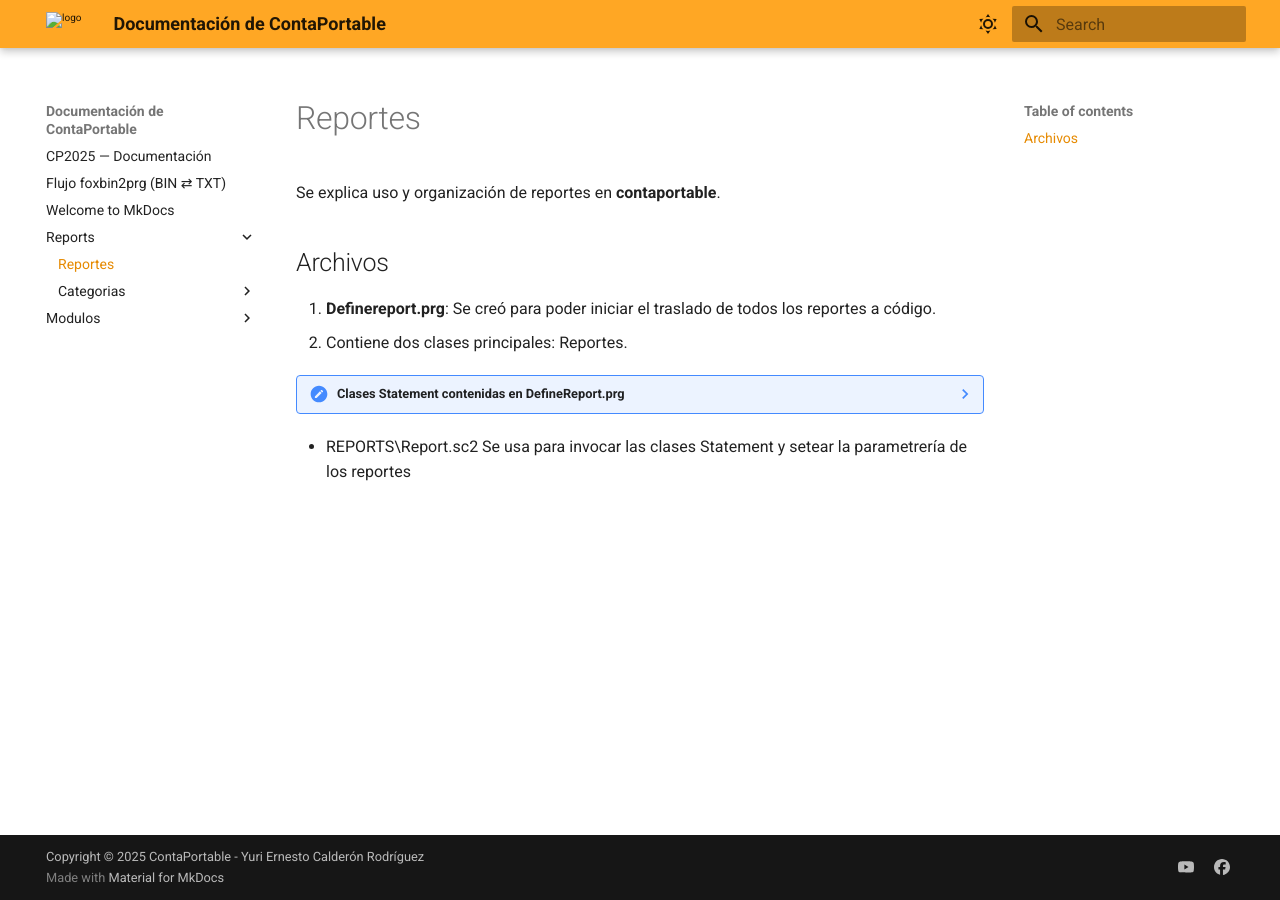
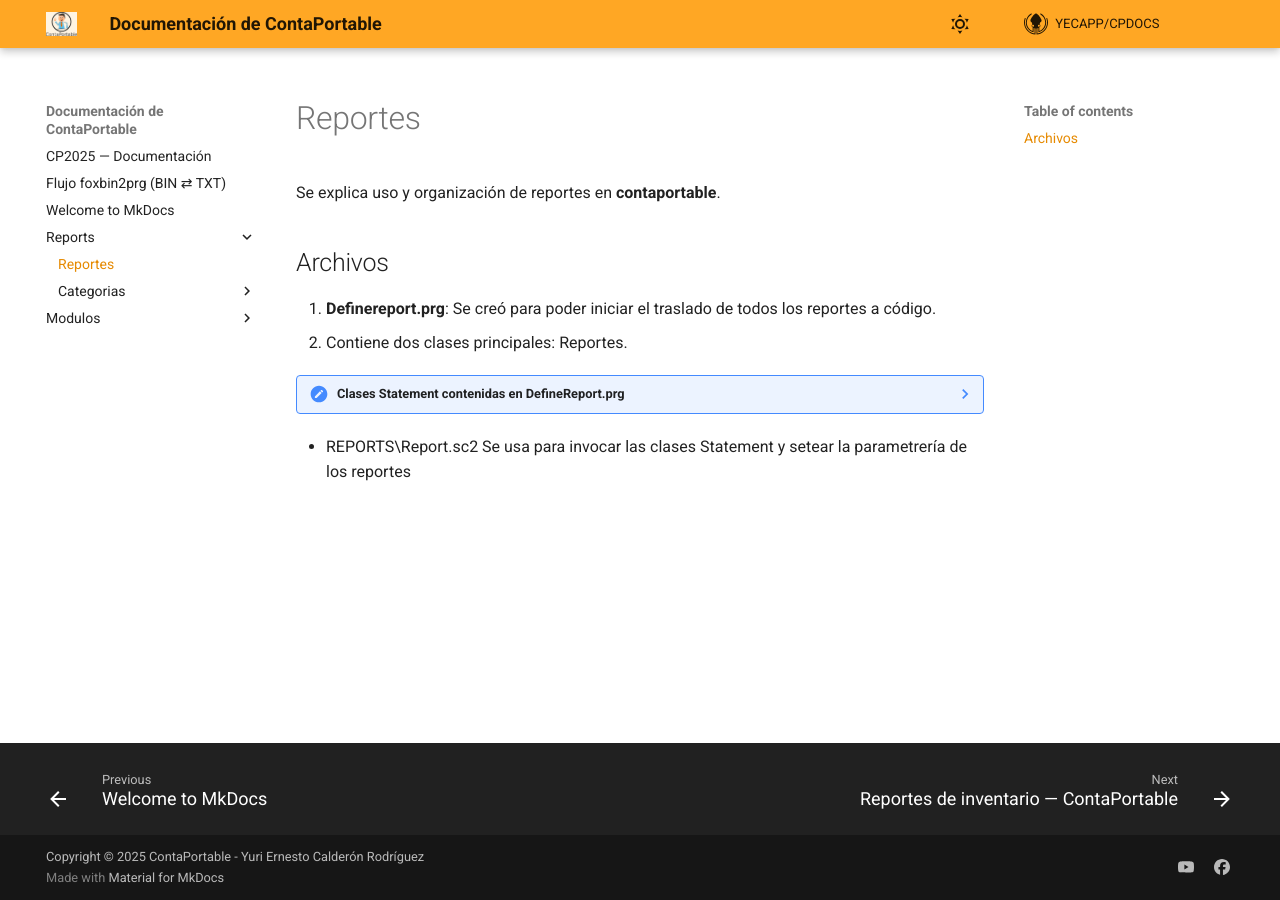
Before and after one commit to ContaportableDesarrollo03/CPDOCS, an MkDocs documentation site: the page built from docs/Reports/reportes.md, in a window 1280 px wide. Built offline with MkDocs 1.6.1 and Material for MkDocs 9.7.7, drawn with Linux system fonts in a browser that asks for light colours; comment, search, counter and statistics services are not loaded.

Commit message:
Incluyendo links y enlace a repositorio

```diff
--- a/docs/Reports/reportes.md
+++ b/docs/Reports/reportes.md
@@ -8,8 +8,8 @@
 2. Contiene dos clases principales: Reportes.
 
 ??? note "Clases Statement contenidas en DefineReport.prg"
-    1. StatementSTM :Reportes de sistema.
-    2. StatementINV: Reportes de Inventario.
+    1. StatementSTM: Reportes de sistema.
+    2. StatementINV: [Reportes de inventario] (categorias/Inventario.md)
     3. StatementCLI: Reportes de cliente.
     4. StatementIVA: Reportes de iva.
     5. StatementReportListener: Actúa como controlador de errores
--- a/mkdocs.yml
+++ b/mkdocs.yml
@@ -15,20 +15,33 @@
         name: Dark mode
       primary: blue
       accent: orange
+  features:
+    - navigation.footer
+  icon:
+    repo: fontawesome/brands/gitkraken
 
-  logo: assets\logo.png
-  favicon: assets\favicon.png
+  logo: "assets/logo.png"
+  favicon: "assets/favicon.png"
+
+repo_url: https://github.com/YECAPP/CPDOCS
+repo_name: YECAPP/CPDOCS
 
 markdown_extensions:
 - admonition
 - pymdownx.details
 - pymdownx.superfences
+- attr_list
+- md_in_html
+- pymdownx.blocks.caption
 
 - pymdownx.superfences:
     custom_fences:
       - name: mermaid
         class: mermaid
         format: !!python/name:pymdownx.superfences.fence_code_format
+
+plugins:
+  - glightbox
 
 extra:
   social:
```
Also changed, not shown: docs/Reports/categorias/inventario.md (+1 -2 lines), assets/logo.png (deleted), docs/assets/favicon.png (renamed from assets/favicon.png), docs/assets/logo.png (added).
